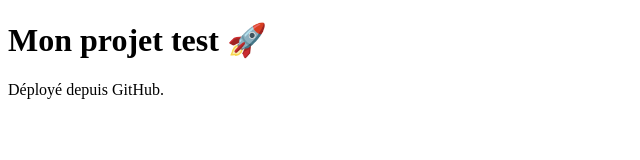
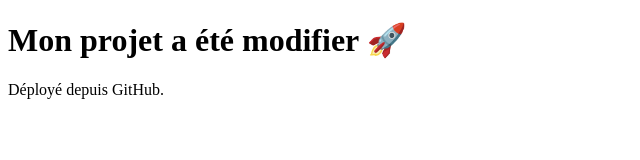
Before and after one commit to Rennes2025/projet-test-hostinger, a plain HTML site: page index.html in a window 1280 px wide. Shown: the whole page, without its empty margins (0-640 px from the left). Drawn offline with Linux system fonts and the light colour scheme.

Commit message:
modification de index.html

```diff
--- a/index.html
+++ b/index.html
@@ -5,7 +5,7 @@
   <title>Projet Test</title>
 </head>
 <body>
-  <h1>Mon projet test 🚀</h1>
+  <h1>Mon projet a été modifier 🚀</h1>
   <p>Déployé depuis GitHub.</p>
 </body>
 </html>
```
